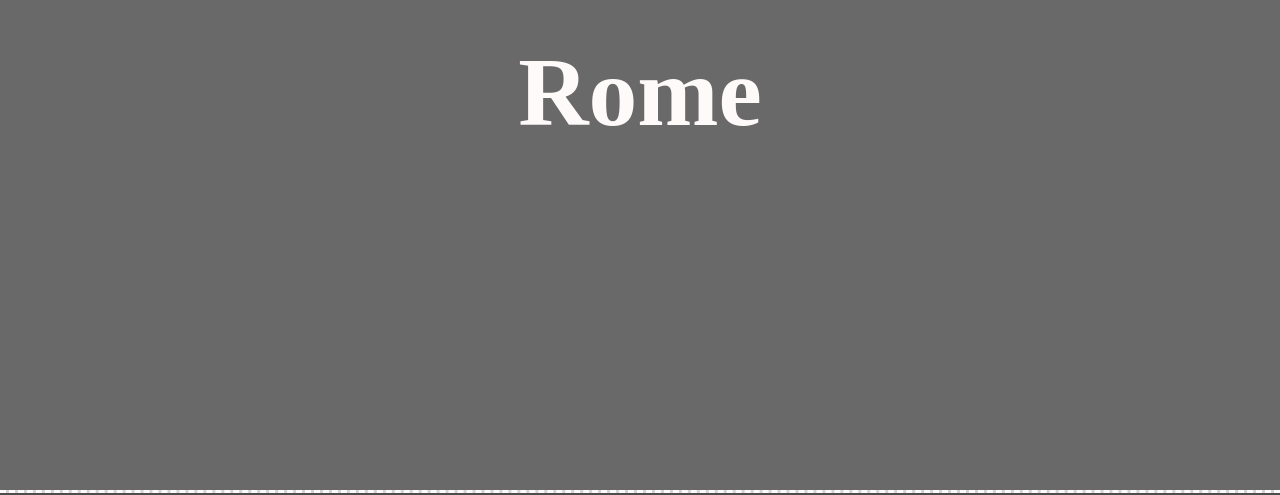
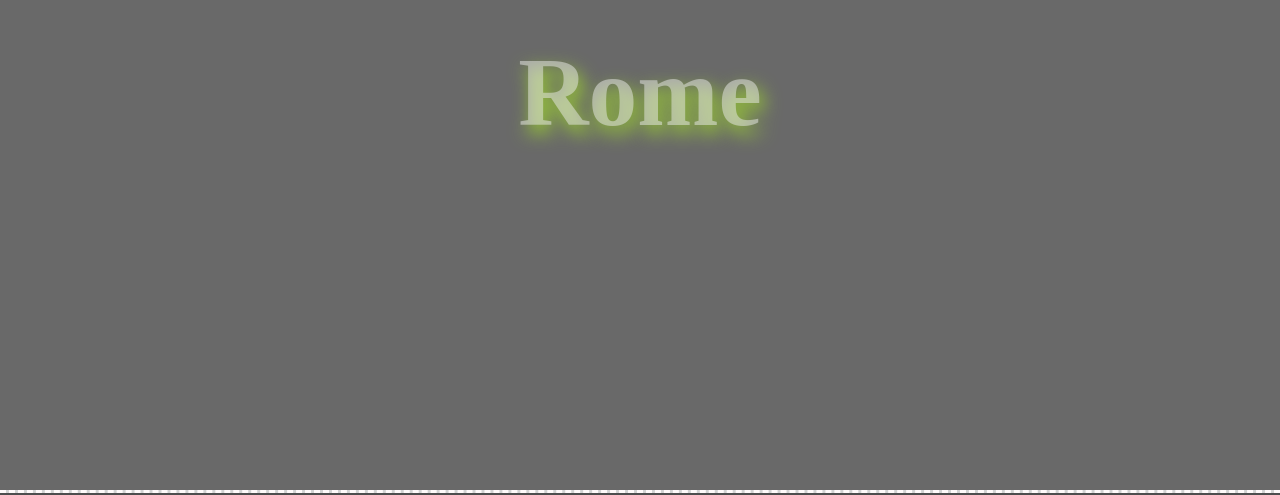
Before and after one commit to Jo-Mel/htmlcss-airbnb, a plain HTML site: page index.html in a window 1280 px wide. Shown: the part 307-802 px from the top of the page. Drawn offline with Linux system fonts and the light colour scheme; grey boxes are pictures that could not be loaded.

Commit message:
Add text color and shadow

```diff
--- a/css/style.css
+++ b/css/style.css
@@ -28,7 +28,6 @@
 }
 
 .titolo {
-    color: snow;
     position: absolute;
     top: 50%;
     left: 50%;
@@ -36,6 +35,8 @@
     font-size: 65px;
     width: 100%;
     text-align: center;
+    color: rgba(235, 235, 235, 0.5);
+    text-shadow: 4px 8px 18px #9ACD32;
 }
 
 .overlay {
```
